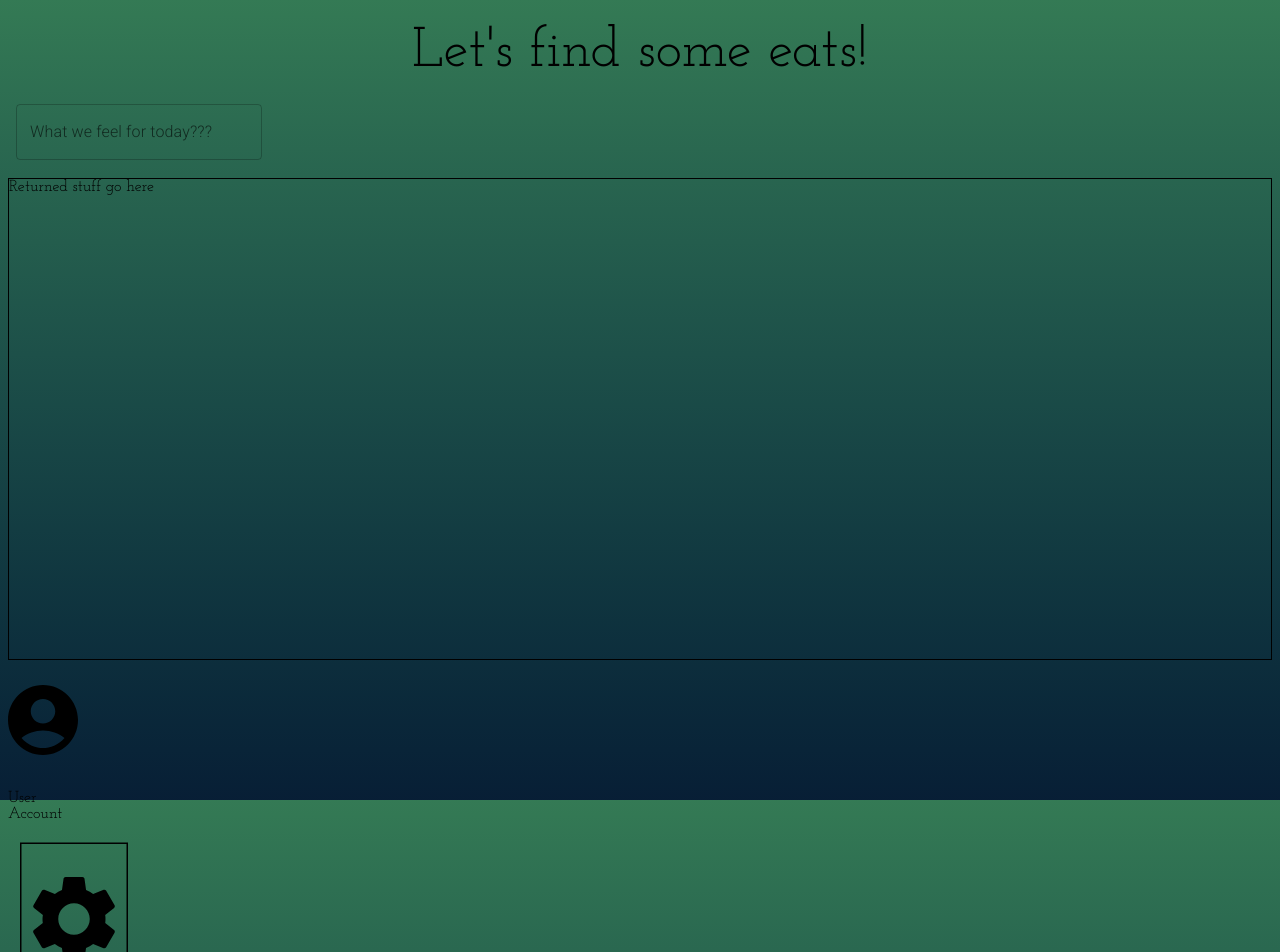
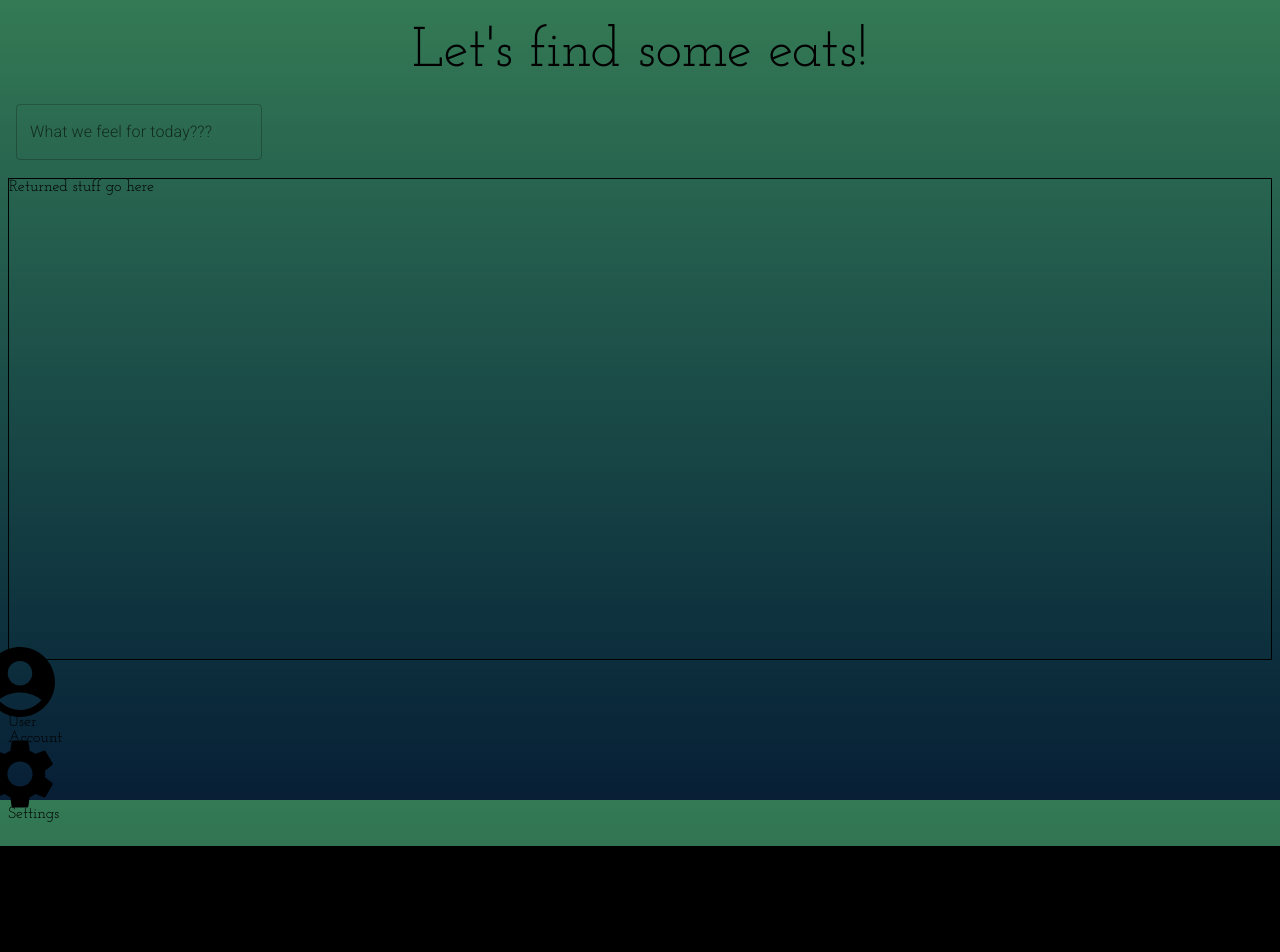
Before and after one commit to joezvan8/MapaPap, a React (Vite) app: page /#/ in a window 1280 px wide. Shown: the top 952 px of the page. After the commit the page ends 846 px from the top, so only its background shows below. Built offline with nearby package versions, Linux system fonts and the light colour scheme.

Commit message:
Add style for navigation related buttons

```diff
--- a/src/components/AccountBtn/AccountBtn.module.css
+++ b/src/components/AccountBtn/AccountBtn.module.css
@@ -1,10 +1,6 @@
 .acctBtn {
     color: #000000;
-    height: 100px;
-    width: 70px;
-    transform: scale(1.2);
-    /* border: 1px solid; */
-
+    transform: scale(3.5);
 }
 
 .acctBtn:hover {
--- a/src/components/SettingsBtn/SettingsBtn.module.css
+++ b/src/components/SettingsBtn/SettingsBtn.module.css
@@ -1,9 +1,8 @@
 .settBtn{
-    color: black;
-    transform: scale(1.5);
-    height: 100px;
-    width: 70px;
-    border: 1px solid;
-    margin: 30px;
+    color: #000000;
+    transform: scale(3.5);
+}
 
+.settBtn:hover {
+    color: hsl(from #000000 h s calc(l + 10));
 }
```
